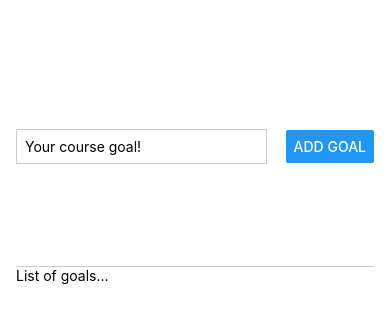
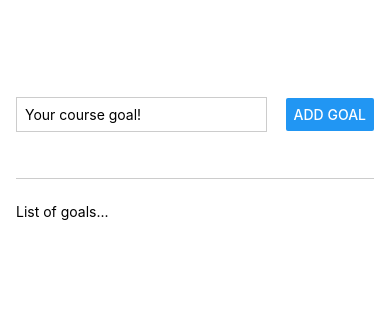
Before and after one commit to afiqaimanafr/goals-rn-app, a React Native app: screen / in a window 390 px wide. Shown: the top 322 px of the page. Built offline with nearby package versions, Linux system fonts and the light colour scheme.

Commit message:
update: latest

```diff
--- a/App.js
+++ b/App.js
@@ -27,7 +27,7 @@ const styles = StyleSheet.create({
     flexDirection: "row",
     justifyContent: "space-between",
     alignItems: "center",
-    paddingBottom: 24,
+    marginBottom: 24,
     borderBottomWidth: 1,
     borderBottomColor: "#cccccc",
   },
@@ -39,6 +39,6 @@ const styles = StyleSheet.create({
     padding: 8,
   },
   goalsContainer: {
-    flex: 3,
+    flex: 5,
   },
 });
```
